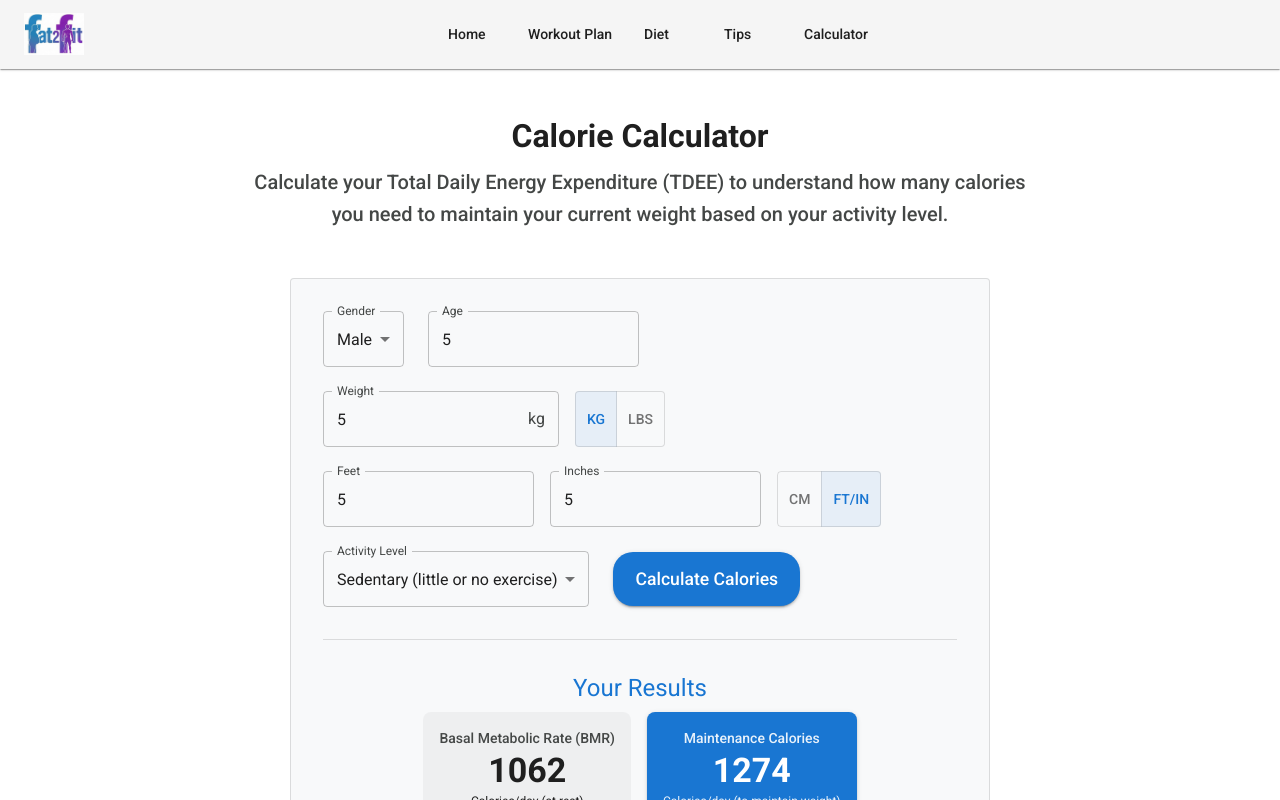
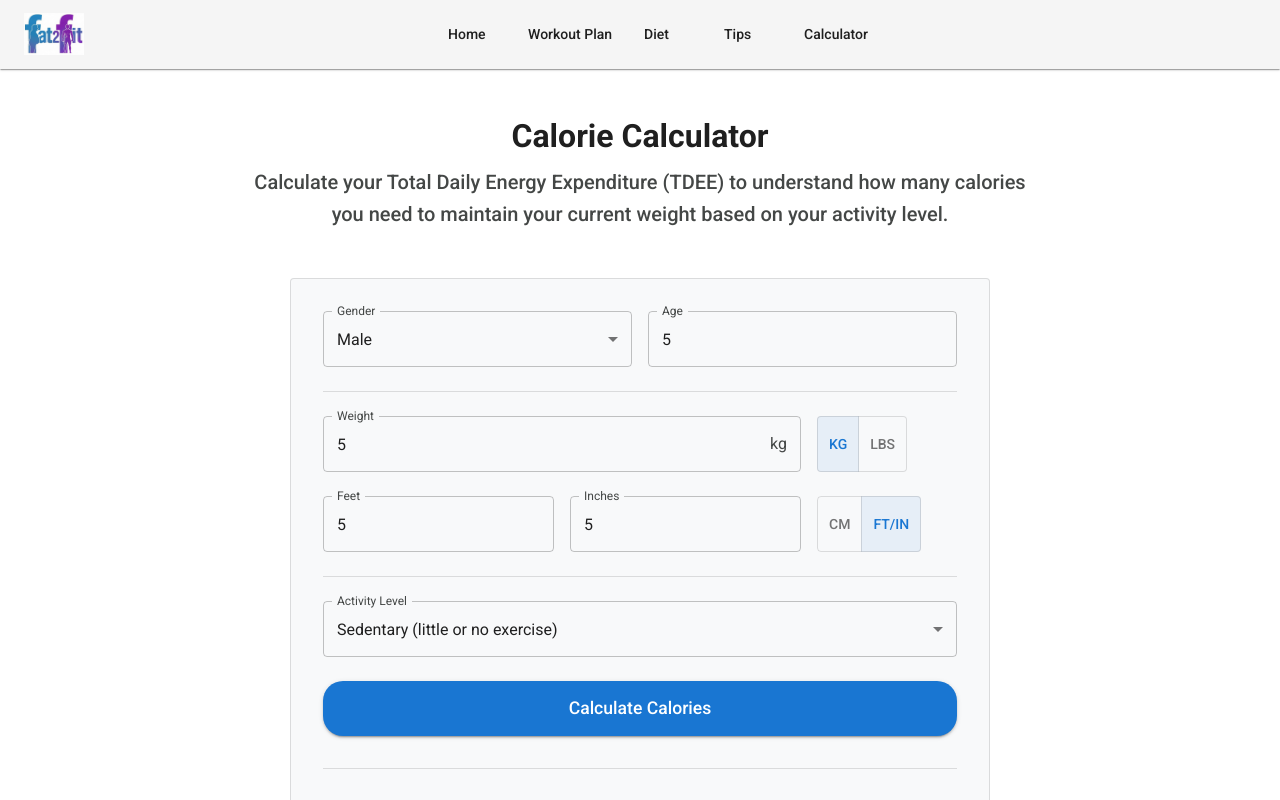
Before and after one commit to fat2fitxpress/fat2fit, a Next.js app: page /calculator in a window 1280 px wide. Both pictures are taken after typing "5", "5", "5", "5" into the empty fields and a click on the button "Calculate Calories". Shown: the top 800 px of the page. Built offline with nearby package versions, Linux system fonts and the light colour scheme; some icons are missing.

Commit message:
Fix build errors by refactoring CalculatorForm to use Stack/Box layout

```diff
--- a/src/components/CalculatorForm.tsx
+++ b/src/components/CalculatorForm.tsx
@@ -10,9 +10,9 @@ import ToggleButton from '@mui/material/ToggleButton';
 import ToggleButtonGroup from '@mui/material/ToggleButtonGroup';
 import Card from '@mui/material/Card';
 import CardContent from '@mui/material/CardContent';
-import Grid from '@mui/material/Grid';
 import Divider from '@mui/material/Divider';
 import InputAdornment from '@mui/material/InputAdornment';
+import Stack from '@mui/material/Stack';
 
 const ACTIVITY_LEVELS = [
     { value: 1.2, label: 'Sedentary (little or no exercise)' },
@@ -83,9 +83,9 @@ export default function CalculatorForm() {
         <Box sx={{ maxWidth: 700, mx: 'auto', mt: 4 }}>
             <Card variant="outlined" sx={{ p: 2 }}>
                 <CardContent>
-                    <Grid container spacing={3} alignItems="center">
-                        {/* Gender Selection */}
-                        <Grid item xs={12} sm={6}>
+                    <Stack spacing={3}>
+                        {/* Gender and Age Row */}
+                        <Box sx={{ display: 'flex', gap: 2 }}>
                             <TextField
                                 select
                                 label="Gender"
@@ -96,10 +96,6 @@ export default function CalculatorForm() {
                                 <MenuItem value="male">Male</MenuItem>
                                 <MenuItem value="female">Female</MenuItem>
                             </TextField>
-                        </Grid>
-
-                        {/* Age Input */}
-                        <Grid item xs={12} sm={6}>
                             <TextField
                                 label="Age"
                                 type="number"
@@ -107,14 +103,11 @@ export default function CalculatorForm() {
                                 value={age}
                                 onChange={(e) => setAge(e.target.value)}
                             />
-                        </Grid>
+                        </Box>
 
-                        <Grid item xs={12}>
-                            <Divider sx={{ my: 1 }} />
-                        </Grid>
+                        <Divider />
 
                         {/* Weight Input Row */}
-                        <Grid item xs={12}>
                         <Box sx={{ display: 'flex', gap: 2, alignItems: 'center' }}>
                             <TextField
                                 label="Weight"
@@ -137,10 +130,8 @@ export default function CalculatorForm() {
                                 <ToggleButton value="lbs">Lbs</ToggleButton>
                             </ToggleButtonGroup>
                         </Box>
-                        </Grid>
 
                         {/* Height Input Row */}
-                        <Grid item xs={12}>
                         <Box sx={{ display: 'flex', gap: 2, alignItems: 'center' }}>
                             {heightUnit === 'cm' ? (
                                 <TextField
@@ -182,14 +173,10 @@ export default function CalculatorForm() {
                                 <ToggleButton value="ft">Ft/In</ToggleButton>
                             </ToggleButtonGroup>
                         </Box>
-                        </Grid>
 
-                        <Grid item xs={12}>
-                            <Divider sx={{ my: 1 }} />
-                        </Grid>
+                        <Divider />
 
                         {/* Activity Level */}
-                        <Grid item xs={12}>
                         <TextField
                             select
                             label="Activity Level"
@@ -203,9 +190,7 @@ export default function CalculatorForm() {
                                 </MenuItem>
                             ))}
                         </TextField>
-                        </Grid>
 
-                        <Grid item xs={12}>
                         <Button
                             variant="contained"
                             size="large"
@@ -215,8 +200,7 @@ export default function CalculatorForm() {
                         >
                             Calculate Calories
                         </Button>
-                        </Grid>
-                    </Grid>
+                    </Stack>
 
                     {/* Results Display */}
                     {result && (
@@ -225,9 +209,8 @@ export default function CalculatorForm() {
                             <Typography variant="h5" color="primary" gutterBottom>
                                 Your Results
                             </Typography>
-                            <Grid container spacing={2} justifyContent="center">
-                                <Grid item xs={12} md={6}>
-                                    <Box sx={{ p: 2, bgcolor: 'action.hover', borderRadius: 2 }}>
+                            <Box sx={{ display: 'flex', gap: 2, justifyContent: 'center', flexWrap: 'wrap' }}>
+                                <Box sx={{ p: 2, bgcolor: 'action.hover', borderRadius: 2, minWidth: 250 }}>
                                     <Typography variant="subtitle2" color="text.secondary">
                                         Basal Metabolic Rate (BMR)
                                     </Typography>
@@ -238,8 +221,6 @@ export default function CalculatorForm() {
                                         Calories/day (at rest)
                                     </Typography>
                                 </Box>
-                                </Grid>
-                                <Grid item xs={12} md={6}>
                                 <Box
                                     sx={{
                                         p: 2,
@@ -247,6 +228,7 @@ export default function CalculatorForm() {
                                         color: 'primary.contrastText',
                                         borderRadius: 2,
                                         boxShadow: 2,
+                                        minWidth: 250,
                                     }}
                                 >
                                     <Typography variant="subtitle2" sx={{ opacity: 0.9 }}>
@@ -259,8 +241,7 @@ export default function CalculatorForm() {
                                         Calories/day (to maintain weight)
                                     </Typography>
                                 </Box>
-                                </Grid>
-                            </Grid>
+                            </Box>
                         </Box>
                     )}
                 </CardContent>
```
Lines whose indentation alone changed are shown as unchanged.
